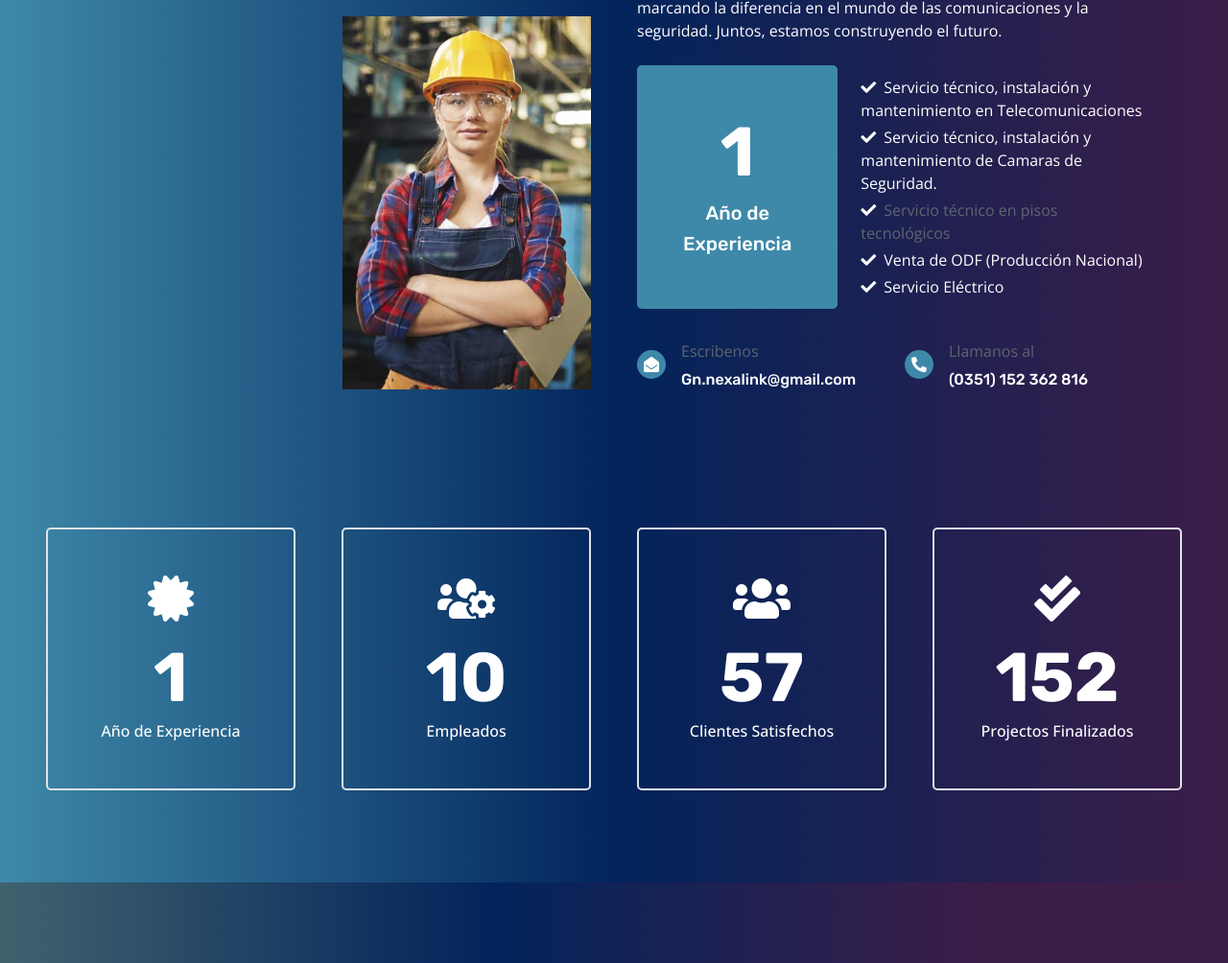
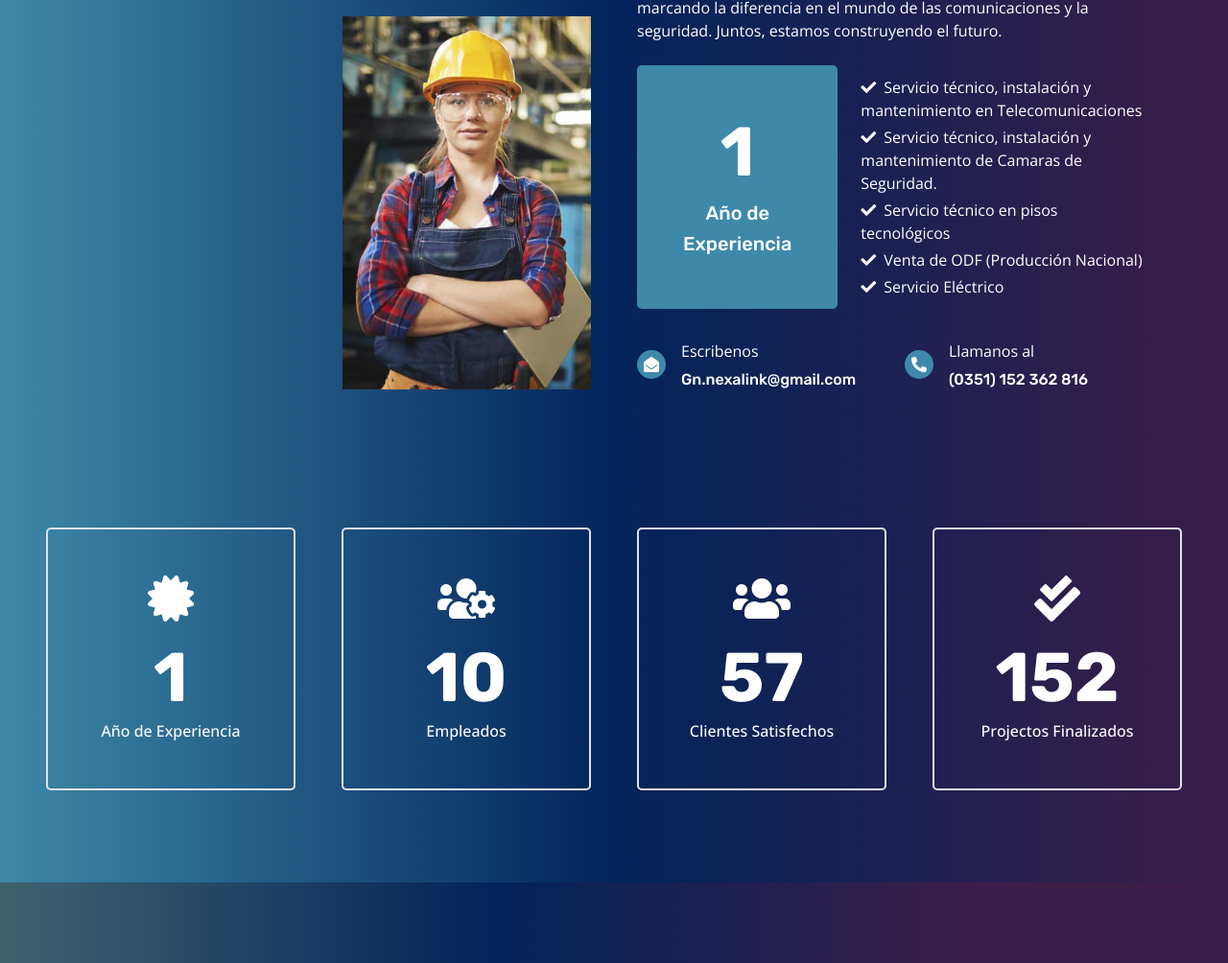
Before and after one commit to vjdev76/nexalink, a plain HTML site: page about.html in a window 1280 px wide. Shown: the part 936-1940 px from the top of the page at 96% size. Drawn offline with nearby package versions, Linux system fonts and the light colour scheme.

Commit message:
fix text color details

```diff
--- a/about.html
+++ b/about.html
@@ -153,7 +153,8 @@
                             <p class="mb-1 text-white"><i class="fa fa-check text-primary me-2"></i>Servicio técnico,
                                 instalación y
                                 mantenimiento de Camaras de Seguridad.</p>
-                            <p class="mb-1"><i class="fa fa-check text-primary me-2"></i>Servicio técnico en pisos
+                            <p class="mb-1 text-white"><i class="fa fa-check text-primary me-2"></i>Servicio técnico en
+                                pisos
                                 tecnológicos</p>
                             <p class="mb-1 text-white"><i class="fa fa-check text-primary me-2"></i>Venta de ODF
                                 (Producción
@@ -169,8 +170,8 @@
                                     <i class="fa fa-envelope-open text-white"></i>
                                 </div>
                                 <div class="ms-3">
-                                    <p class="mb-2">Escribenos</p>
-                                    <h6 class="mb-0">Gn.nexalink@gmail.com</h6>
+                                    <p class="mb-2 text-white">Escribenos</p>
+                                    <h6 class="mb-0 text-white">Gn.nexalink@gmail.com</h6>
                                 </div>
                             </div>
                         </div>
@@ -180,7 +181,7 @@
                                     <i class="fa fa-phone-alt text-white"></i>
                                 </div>
                                 <div class="ms-3">
-                                    <p class="mb-2">Llamanos al</p>
+                                    <p class="mb-2 text-white">Llamanos al</p>
                                     <h6 class="mb-0">(0351) 152 362 816</h6>
                                 </div>
                             </div>
```
